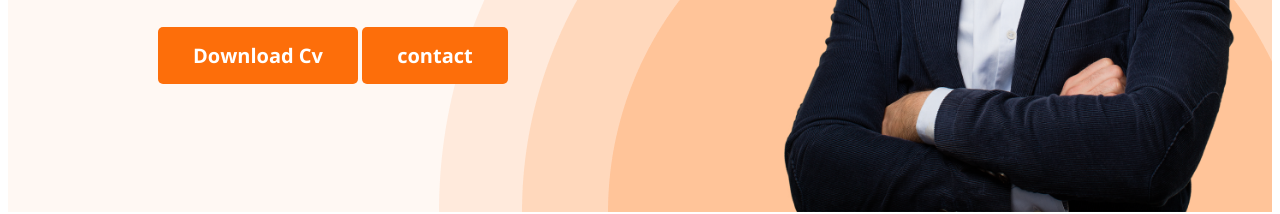
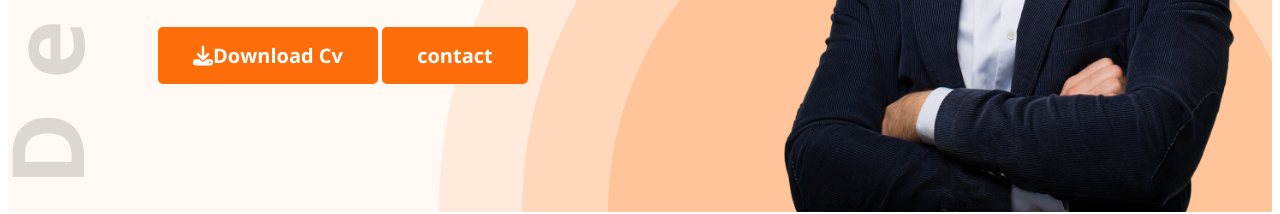
Before and after one commit to iaasif/webdevPortfolio, a plain HTML site: page index.html in a window 1280 px wide. Shown: the part 594-808 px from the top of the page. Drawn offline with nearby package versions, Linux system fonts and the light colour scheme.

Commit message:
add icon

```diff
--- a/index.html
+++ b/index.html
@@ -11,6 +11,8 @@
     <link
         href="https://fonts.googleapis.com/css2?family=Lato:wght@400;900&family=Open+Sans:wght@400;700;800&display=swap"
         rel="stylesheet">
+
+    <script src="https://kit.fontawesome.com/e0b248b8e1.js" crossorigin="anonymous"></script>
 </head>
 
 <body>
@@ -32,7 +34,7 @@
                     Morning because as to society
                     behaved moments
                 </p>
-                <button class="btn-primary">Download Cv</button>
+                <button class="btn-primary"><span><i class="fa-solid fa-download"></i></span>Download Cv</button>
                 <button class="btn-primary">contact</button>
             </div>
             <img class="profile-pic" src="images/hardy.png" alt="">
--- a/styles/style.css
+++ b/styles/style.css
@@ -74,9 +74,8 @@ nav a {
 
 .header {
     background-color: #FFF8F3;
-    background-image: url(../images/header_bg.png);
-    background-repeat: no-repeat;
-    background-position: bottom right;
+    background-image: url(../images/header_bg.png), url('../images/developer.png'); background-repeat: no-repeat;
+    background-position: bottom right, top left;
 
 }
 
@@ -222,23 +221,22 @@ footer {
 }
 
 
-.contact input[type="text"], .contact input[type="email"],
+.contact input[type="text"],
+.contact input[type="email"],
 textarea {
     display: block;
     margin-bottom: 25px;
     padding: 18px 35px;
     color: #757575;
     border-radius: 5px;
-    background-color:  #FFF ;
+    background-color: #FFF;
     border: 0;
     width: 100%;
 }
 
-.contact input{
+.contact input {}
 
-}
-
-.social-links a{
+.social-links a {
     /* margin-top: 50px; */
     margin-right: 30px;
 }
```
